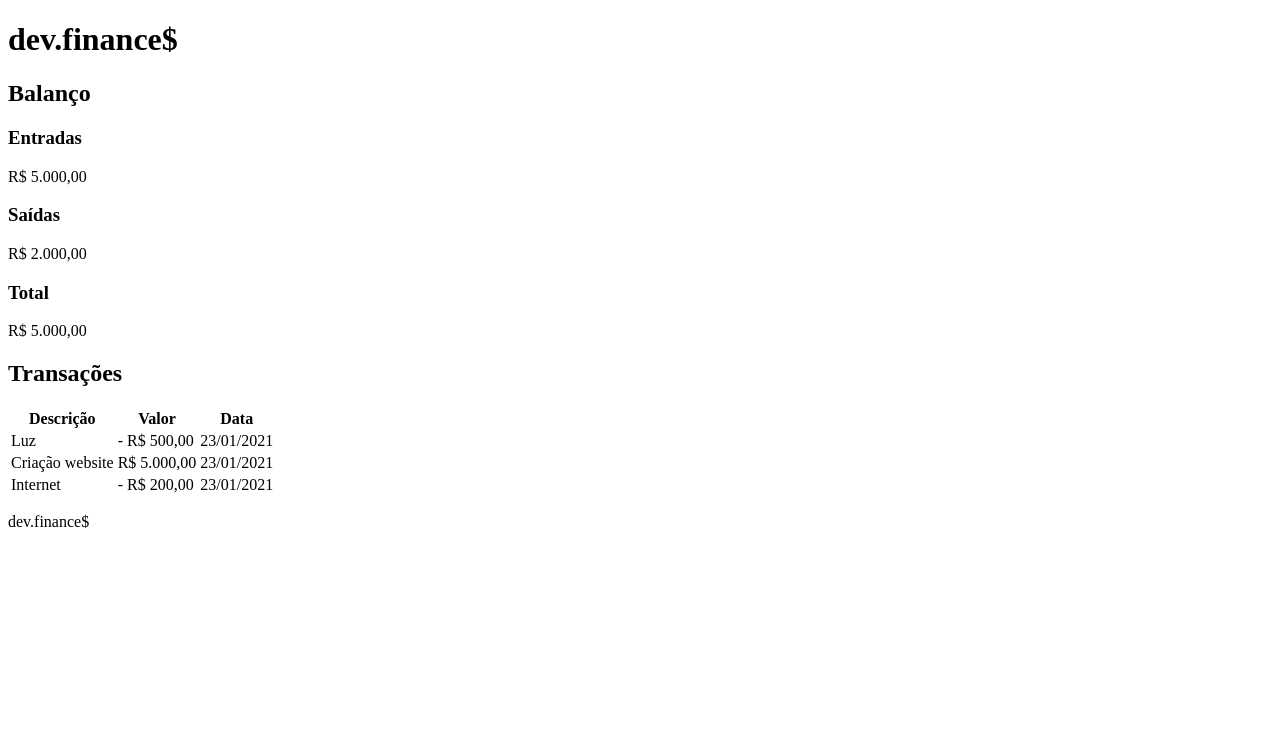
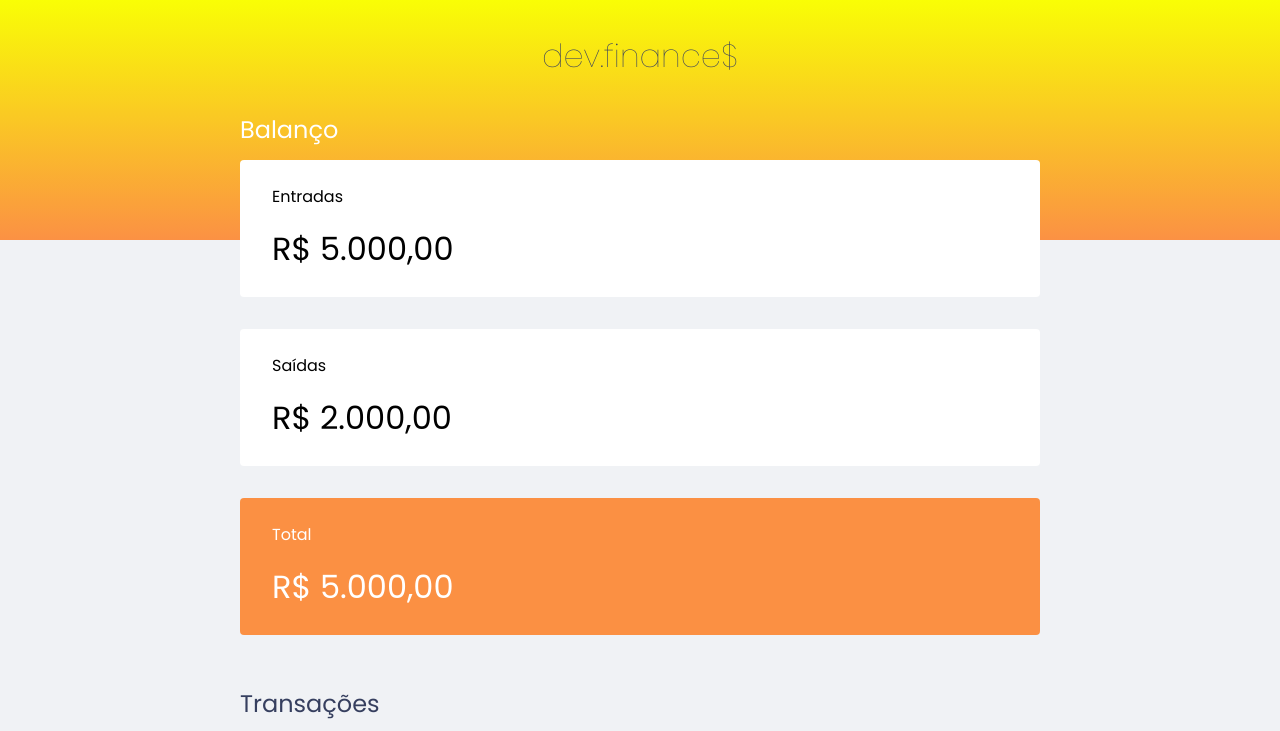
Before and after one commit to developermiranda/maratona-discover-01, a plain HTML site: page index.html in a window 1280 px wide. Shown: the top 731 px of the page. Drawn offline with Linux system fonts and the light colour scheme.

Commit message:
Primeira etapa concluida

```diff
--- a/index.html
+++ b/index.html
@@ -5,6 +5,13 @@
   <meta charset="UTF-8" />
   <meta name="viewport" content="width=device-width, initial-scale=1.0" />
   <title>dev.finance$</title>
+
+  <link rel="stylesheet" href="./styles.css">
+  <link rel="preconnect" href="https://fonts.gstatic.com">
+  <link
+    href="https://fonts.googleapis.com/css2?family=Poppins:ital,wght@0,100;0,400;0,700;1,100;1,400;1,700&display=swap"
+    rel="stylesheet">
+
 </head>
 
 <body>
@@ -12,7 +19,7 @@
     <h1 id="logo">dev.finance$</h1>
   </header>
 
-  <main>
+  <main class="container">
     <section id="balance">
       <h2>Balanço</h2>
 
@@ -26,7 +33,7 @@
         <p>R$ 2.000,00</p>
       </div>
 
-      <div class="card">
+      <div class="card total">
         <h3>Total</h3>
         <p>R$ 5.000,00</p>
       </div>
@@ -45,26 +52,26 @@
         </thead>
         <tbody>
           <tr>
-            <td>Luz</td>
-            <td>- R$ 500,00</td>
-            <td>23/01/2021</td>
+            <td class="description">Luz</td>
+            <td class="expense">- R$ 500,00</td>
+            <td class="date">23/01/2021</td>
           </tr>
           <tr>
-            <td>Criação website</td>
-            <td>R$ 5.000,00</td>
-            <td>23/01/2021</td>
+            <td class="description">Criação website</td>
+            <td class="income">R$ 5.000,00</td>
+            <td class="date">23/01/2021</td>
           </tr>
           <tr>
-            <td>Internet</td>
-            <td>- R$ 200,00</td>
-            <td>23/01/2021</td>
+            <td class="description">Internet</td>
+            <td class="expense">- R$ 200,00</td>
+            <td class="date">23/01/2021</td>
           </tr>
         </tbody>
       </table>
     </section>
   </main>
 
-  <footer>
+  <footer class="container">
     <p>dev.finance$</p>
   </footer>
 </body>
--- /dev/null
+++ b/styles.css
@@ -0,0 +1,131 @@
+/* Global ===========================*/
+:root {
+  --dark-blue: #363f5f;
+}
+
+* {
+  margin: 0;
+  padding: 0;
+  box-sizing: border-box;
+}
+
+body {
+  background: #f0f2f5;
+  font-family: "Poppins", sans-serif;
+}
+
+.container {
+  width: min(90vw, 800px);
+
+  margin: auto;
+}
+/* Titles ===========================*/
+h2 {
+  margin-top: 3.2rem;
+  margin-bottom: 0.8rem;
+  color: var(--dark-blue);
+  font-weight: normal;
+}
+
+/* Header ===========================*/
+header {
+  background: linear-gradient(180deg, #f9fe05 0%, rgba(255, 111, 6, 0.74) 100%);
+  padding: 2rem 0 10rem;
+  text-align: center;
+}
+
+#logo {
+  color: var(--dark-blue);
+  font-weight: 100;
+}
+
+/* Balance ===========================*/
+#balance {
+  margin-top: -8rem;
+}
+
+#balance h2 {
+  color: white;
+  margin-top: 0;
+}
+
+/* Cards ===========================*/
+.card {
+  background: white;
+  padding: 1.5rem 2rem;
+  border-radius: 0.25rem;
+
+  margin-bottom: 2rem;
+}
+
+.card h3 {
+  font-weight: normal;
+  font-size: 1rem;
+}
+
+.card p {
+  font-size: 2rem;
+  line-height: 3rem;
+
+  margin-top: 1rem;
+}
+
+.card.total {
+  background: rgba(255, 111, 6, 0.74);
+  color: white;
+}
+
+/* Table  ===========================*/
+#data-table {
+  width: 100%;
+  border-spacing: 0 0.5rem;
+  color: #969cb3;
+}
+
+table thead tr th:first-child,
+table tbody tr td:first-child {
+  border-radius: 0.25rem 0 0 0.25rem;
+}
+
+table thead th {
+  background: white;
+
+  font-weight: normal;
+  padding: 1rem 2rem;
+
+  text-align: left;
+}
+
+table tbody tr {
+  opacity: 0.7;
+}
+
+table tbody tr:hover {
+  opacity: 1;
+}
+
+table tbody td {
+  background: white;
+  padding: 1rem 2rem;
+}
+
+td.description {
+  color: var(--dark-blue);
+}
+
+td.income {
+  color: #12a454;
+}
+
+td.expense {
+  color: #e92929;
+}
+
+/* Footer ===========================*/
+footer {
+  text-align: center;
+  padding: 4rem 0 2rem;
+  color: var(--dark-blue);
+
+  opacity: 0.6;
+}
```
